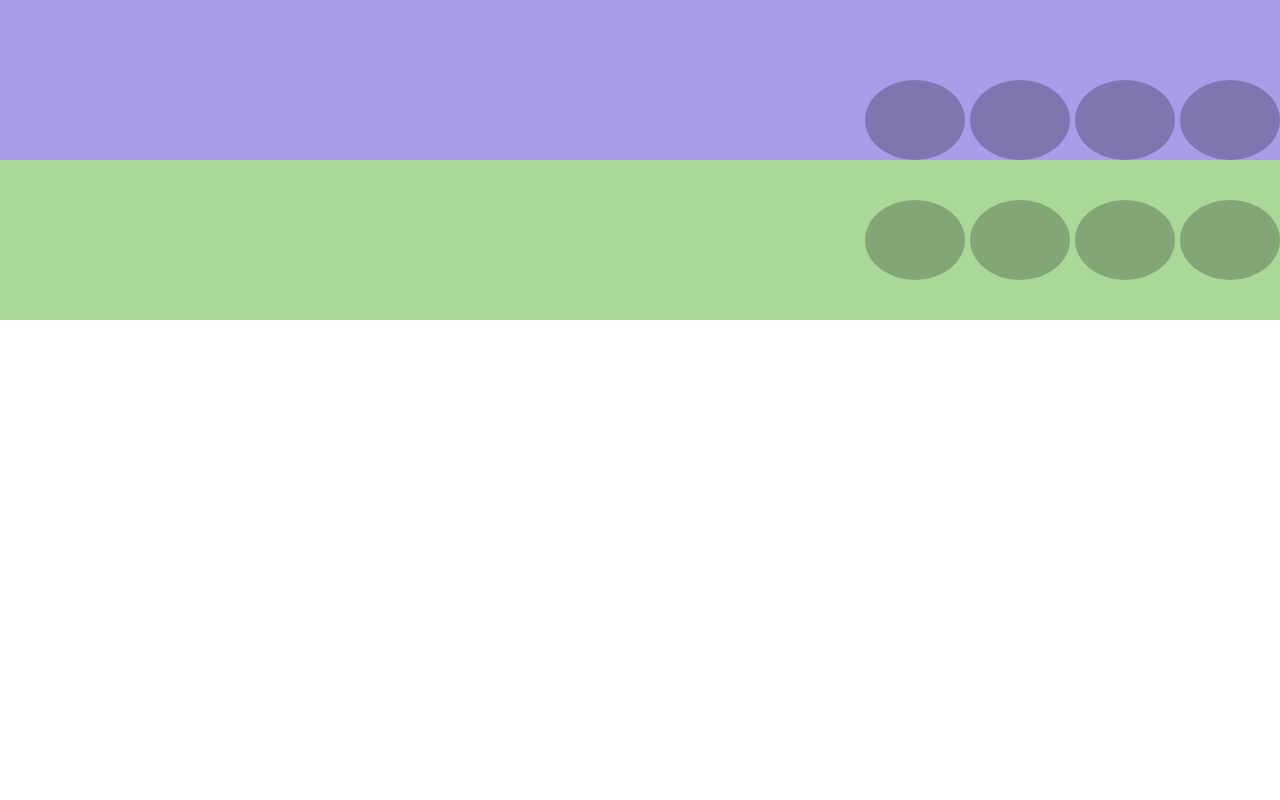
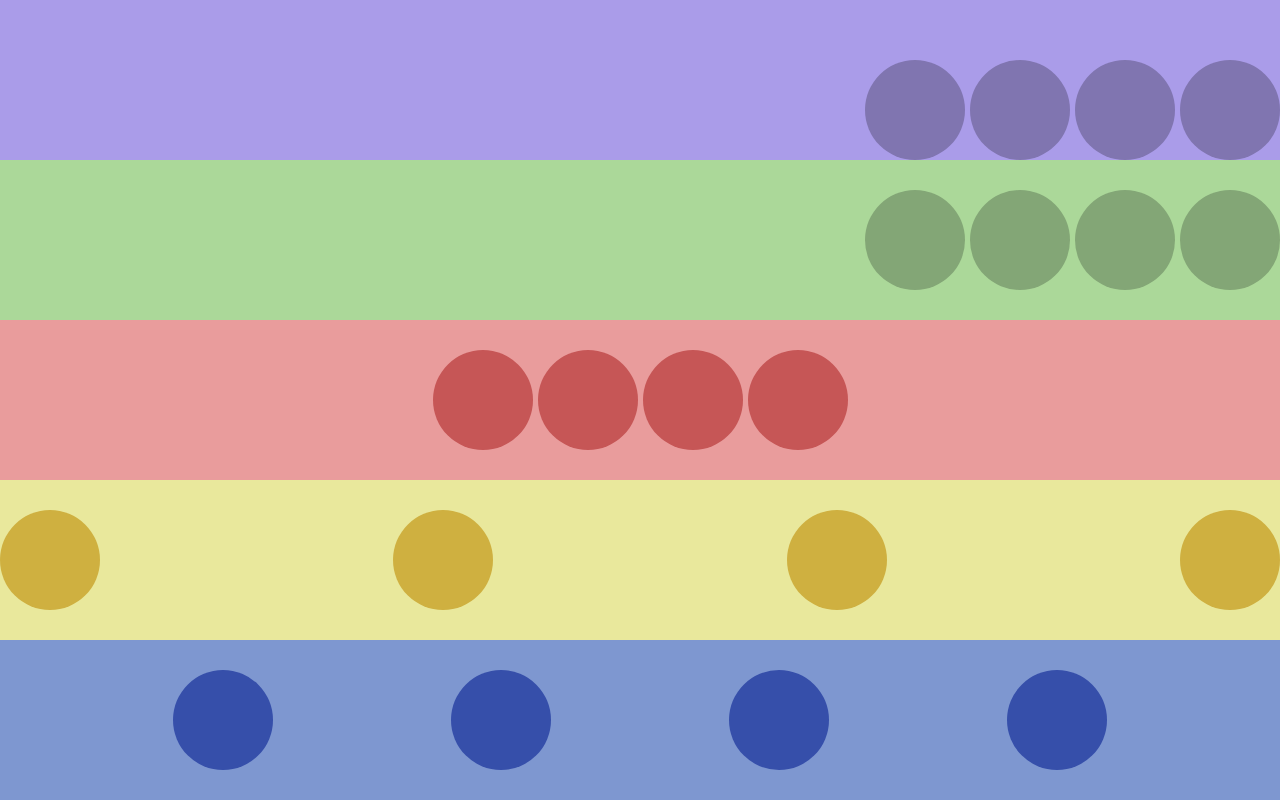
Before and after one commit to EstephanoBorovicz/flex, a plain HTML site: page index.html in a window 1280 px wide. Drawn offline with Linux system fonts and the light colour scheme.

Commit message:
demais linhas

```diff
--- a/index.html
+++ b/index.html
@@ -20,5 +20,27 @@
             <div></div>
             <div></div>
         </div>
+
+        <div class = "linha3">
+            <div></div>
+            <div></div>
+            <div></div>
+            <div></div>
+        </div>
+
+         <div class = "linha4">
+            <div></div>
+            <div></div>
+            <div></div>
+            <div></div>
+        </div>
+
+        <div class = "linha5">
+            <div></div>
+            <div></div>
+            <div></div>
+            <div></div>
+        </div>
+
     </body>
 </html>
--- a/style.css
+++ b/style.css
@@ -22,7 +22,7 @@ body {
 }
 
 .linha1 div {
-    height: 50%;
+    height: 100px;
     width: 100px;
     border-radius: 100%;
     background-color: rgb(128, 117, 176);
@@ -40,8 +40,62 @@ body {
 }
 
 .linha2 div {
-    height: 50%;
+    height: 100px;
     width: 100px;
     border-radius: 100%;
     background-color: rgb(131, 166, 118);
 }
+
+.linha3 {
+    display: flex;
+    flex-direction: row;
+    align-items: center;
+    justify-content: center;
+    height: 20vh;
+    width: 100vw;
+    background-color: rgb(233, 156, 156);
+    gap: 5px;
+}
+
+.linha3 div {
+    height: 100px;
+    width: 100px;
+    border-radius: 100%;
+    background-color: rgb(198, 86, 86);
+}
+
+.linha4 {
+    display: flex;
+    flex-direction: row;
+    align-items: center;
+    justify-content: space-between;
+    height: 20vh;
+    width: 100vw;
+    background-color: rgb(233, 232, 156);
+    gap: 5px;
+}
+
+.linha4 div {
+    height: 100px;
+    width: 100px;
+    border-radius: 100%;
+    background-color: rgb(207, 176, 64);
+}
+
+.linha5 {
+    display: flex;
+    flex-direction: row;
+    align-items: center;
+    justify-content: space-evenly;
+    height: 20vh;
+    width: 100vw;
+    background-color: rgb(126, 151, 208);
+    gap: 5px;
+}
+
+.linha5 div {
+    height: 100px;
+    width: 100px;
+    border-radius: 100%;
+    background-color: rgb(54, 79, 170);
+}
```
